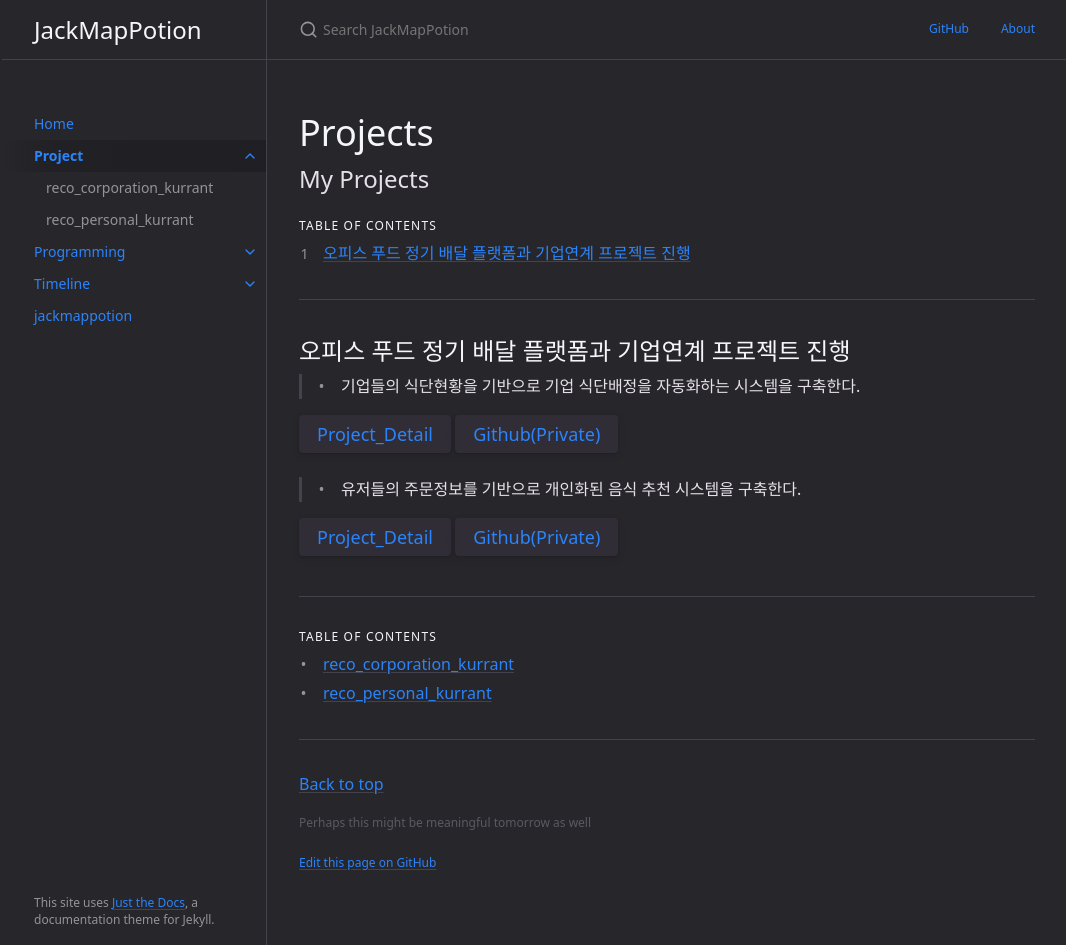
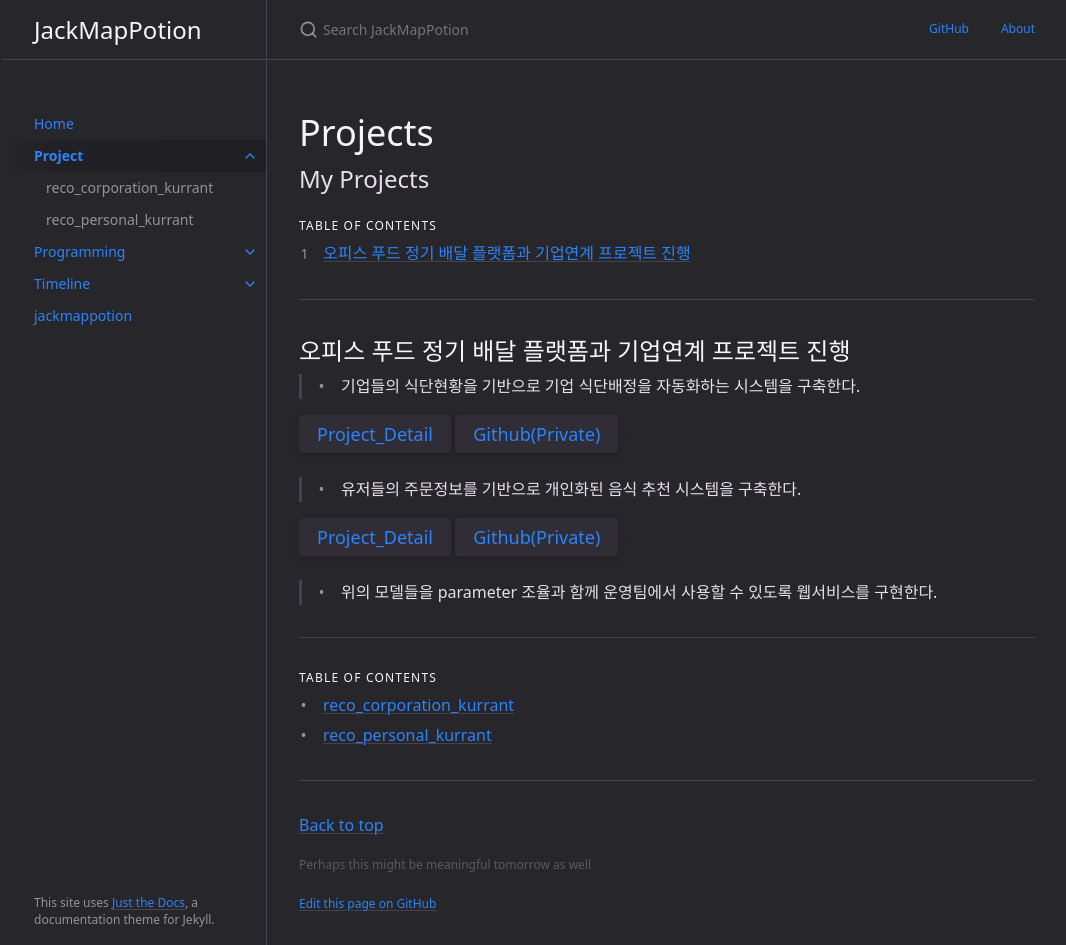
Before and after one commit to jackmappotion/jackmappotion.github.io, a Jekyll site: the page built from docs/project/project.md, in a window 1280 px wide and 945 px high. Shown: the whole window, without its empty margins (105-1171 px from the left). Built offline with Jekyll 4.4.1, drawn with Linux system fonts in a browser that asks for light colours.

Commit message:
:white_check_mark: Nothing changed

```diff
--- a/docs/project/project.md
+++ b/docs/project/project.md
@@ -33,3 +33,5 @@ My Projects
 
 [reco_personal_kurrant_detail]: /docs/project/reco_personal_kurrant/
 [reco_personal_kurrant_github]: https://github.com/jackmappotion/reco_personal_kurrant
+
+> - 위의 모델들을 parameter 조율과 함께 운영팀에서 사용할 수 있도록 웹서비스를 구현한다.
```
